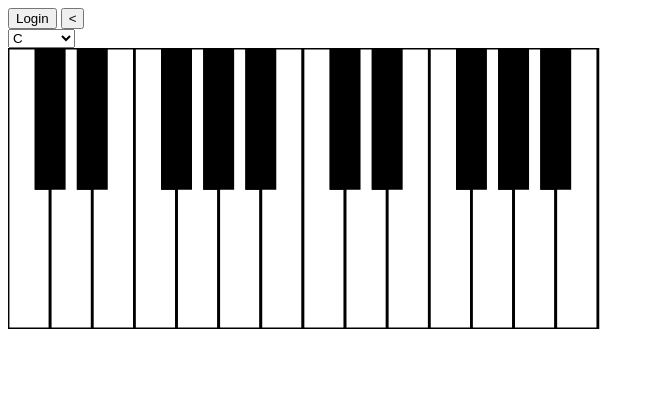
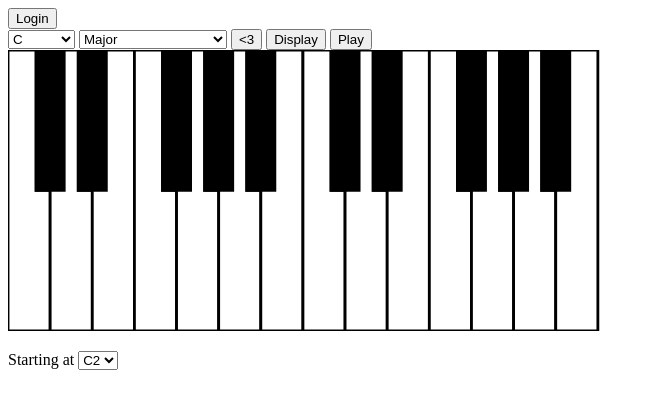
Before and after one commit to benmgil/jazz-piano, a plain HTML site: page keyboard/index.html in a window 1280 px wide. Shown: the whole page, without its empty margins (0-655 px from the left). Drawn offline with Linux system fonts and the light colour scheme.

Commit message:
home screen!

```diff
--- a/keyboard/index.css
+++ b/keyboard/index.css
@@ -1,5 +1,5 @@
 #list-button{
-    display: hidden;
+    display: none;
 }
 
 .key{
--- a/keyboard/index.html
+++ b/keyboard/index.html
@@ -13,6 +13,7 @@
         <button id="login">Login</button>
         <button id="list-button"> &lt; </button>
     </div>
+
 
     <!-- Key DropDown -->
     <select id="select-key">
@@ -30,7 +31,40 @@
         <option value="B">B / Cb</option>
     </select>
 
+    <!-- Scale DropDown -->
+    <select id="select-scale">
+        <optgroup label="Major Modes">
+            <option value="major">Major</option>
+            <option value="dorian">Dorian</option>
+            <option value="phrygian">Phrygian</option>
+            <option value="lydian">Lydian</option>
+            <option value="mixolydian">Mixolydian</option>
+            <option value="aeolian">Aeolian</option>
+            <option value="locrian">Locrian</option>
+        </optgroup>
+        <optgroup label="Melodic-Minor Modes">
+            <option value="melodic-minor">Melodic Minor</option>
+            <option value="dorian-b2">Dorian b2</option>
+            <option value="lydian-augmented">Lydian Augmented</option>
+            <option value="lydian-dominant">Lydian Dominant</option>
+            <option value="mixolydian-b6">Mixolydian b6</option>
+            <option value="locrian-#2">Locrian #2</option>
+            <option value="super-locrian">Super Locrian</option>
+        </optgroup>
+        <optgroup label="Harmonic-Minor Modes">
+            <option value="harmonic-minor">Harmonic Minor</option>
+            <option value="locrian-#6">Locrian #6</option>
+            <option value="major-#5">Major #5</option>
+            <option value="dorian-#4">Dorian #4</option>
+            <option value="mixolydian-b2b6">Mixolydian b2b6</option>
+            <option value="lydian-#2">Lydian #2</option>
+            <option value="locrian-b4b7">Locrian b4b7</option>
+        </optgroup>
+    </select>
 
+    <button id="favorite-button"> &lt;3 </button>
+    <button id="show-button">Display</button>
+    <button id="play-button">Play</button>
 
     <!-- Keyboard -->
     <div id="keyboard">
@@ -61,5 +95,11 @@
             <polygon id="B-2" class="key white" points="200,0 210,0 210,100 195,100 195,50 200,50"/>
         </svg>
     </div>
+
+    <p>Starting at <select id="select-octave">
+                        <option value="C2">C2</option>
+                        <option value="C3">C3</option>
+                        <option value="C4">C4</option>
+                   </select></p>
 </body>
 </html>
```
